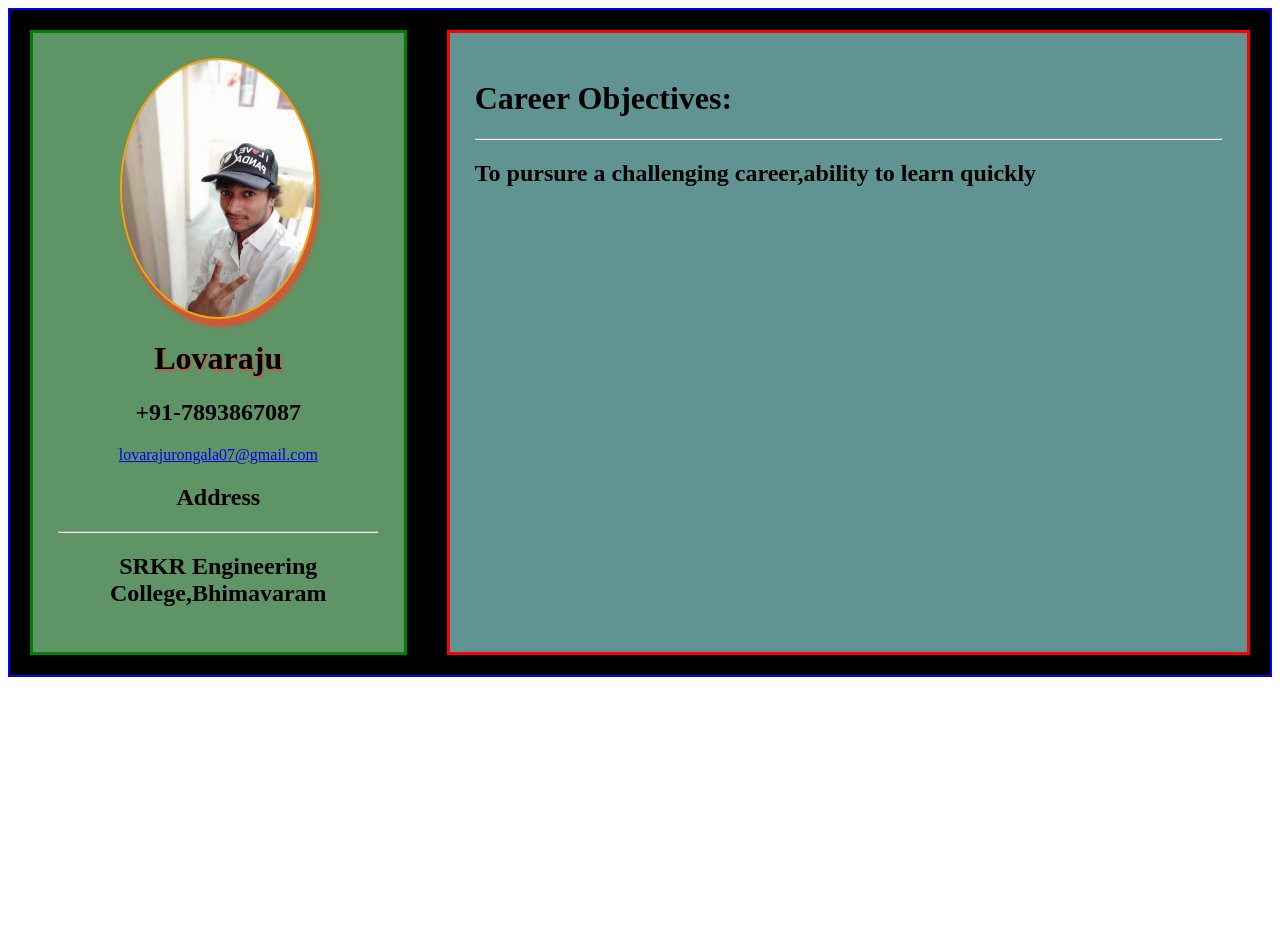
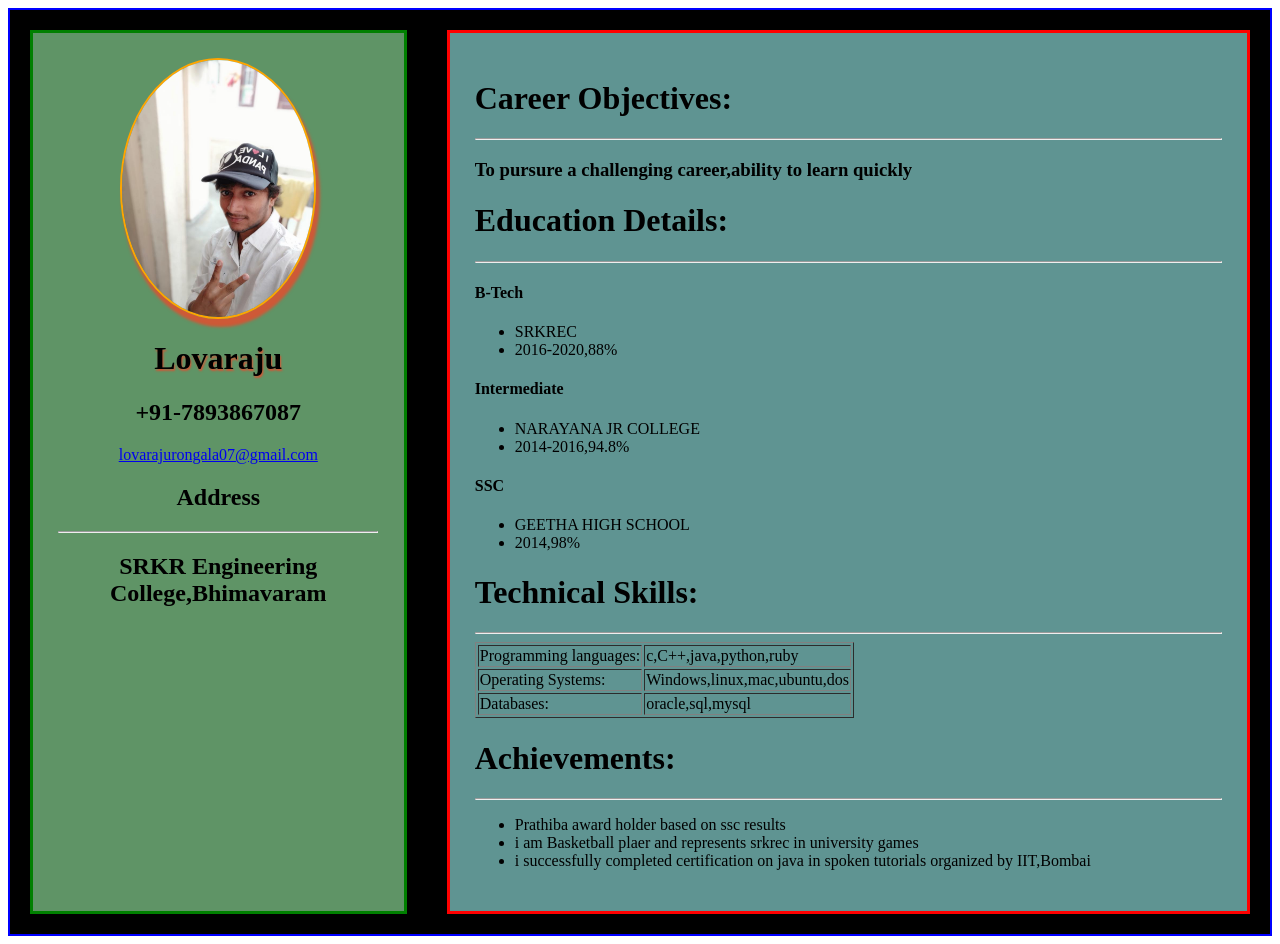
Before and after one commit to lovaraju007/PWA_RESUME_PROJECT, a plain HTML site: page index.html in a window 1280 px wide. Before the commit the page ends 800 px from the top, so only its background shows below. Drawn offline with Linux system fonts and the light colour scheme.

Commit message:
21-07-18 as

```diff
--- a/data.json
+++ b/data.json
@@ -8,5 +8,35 @@
   },
   "career":{
     "info":"To pursure a challenging career,ability to learn quickly"
-  }
+  },
+  "education":[{
+    "degree":"B-Tech",
+    "institute":"SRKREC",
+    "date":["2016-2020","88%"]
+  },
+  {
+    "degree":"Intermediate",
+    "institute":"NARAYANA JR COLLEGE",
+    "date":["2014-2016","94.8%"]
+  },
+  {
+    "degree":"SSC",
+    "institute":"GEETHA HIGH SCHOOL",
+    "date":["2014","98%"]
+  }],
+  "keyskills":[{
+    "title":"Programming languages:",
+    "info":["c,C++,java,python,ruby"]
+  },
+  {
+    "title":"Operating Systems:",
+    "info":["Windows,linux,mac,ubuntu,dos"]
+  },
+{
+  "title":"Databases:",
+  "info":["oracle,sql,mysql"]
+  }],
+  "achievements":{
+  "info":["Prathiba award holder based on ssc results","i am Basketball plaer and represents srkrec in university games","i successfully completed certification on java in spoken tutorials organized by IIT,Bombai"]
 }
+}
--- a/main.js
+++ b/main.js
@@ -15,6 +15,9 @@ Loadjson("data.json",function(text) {
   console.log(data);
   basics(data.details);
   basics_1(data.career);
+  education(data.education);
+  techSkills(data.keyskills);
+  achievements(data.achievements);
 })
 
 var child1=document.querySelector(".child1");
@@ -54,13 +57,76 @@ var child2=document.querySelector(".child2");
 
 function basics_1(det_1){
 
-  var head = document.createElement("h1");
-  head.textContent = "Career Objectives:";
-  child2.appendChild(head);
+  var head_1 = document.createElement("h1");
+  head_1.textContent = "Career Objectives:";
+  child2.appendChild(head_1);
 
   child2.appendChild(document.createElement("hr"));
 
-  var info = document.createElement("h2");
+  var info = document.createElement("h3");
   info.textContent = det_1.info;
   child2.appendChild(info);
 }
+
+var ch2=document.querySelector(".child2");
+
+function education(det_2){
+
+  var head_2 = document.createElement("h1");
+  head_2.textContent = "Education Details:";
+  ch2.appendChild(head_2);
+
+  ch2.appendChild(document.createElement("hr"));
+
+  for(i=0;i<det_2.length;i++){
+    var deg = document.createElement("h4");
+    deg.textContent = det_2[i].degree;
+    ch2.appendChild(deg);
+
+    var ul = document.createElement("ul");
+    var li1 = document.createElement("li");
+    li1.textContent = det_2[i].institute;
+    ul.appendChild(li1);
+    ch2.appendChild(ul);
+
+    var li2 = document.createElement("li");
+    li2.textContent = det_2[i].date;
+    ul.appendChild(li2);
+    ch2.appendChild(ul);
+  }
+}
+
+function techSkills(skillinfo){
+  var head_3 = document.createElement("h1");
+  head_3.textContent = "Technical Skills:";
+  ch2.appendChild(head_3);
+
+  ch2.appendChild(document.createElement("hr"));
+
+  var skilldata = document.createElement("table");
+  skilldata.border = "1";
+  ch2.appendChild(skilldata);
+
+  tabledata="";
+  for(i=0;i<skillinfo.length;i++){
+    tabledata=tabledata+"<tr><td>"+skillinfo[i].title+"</td><td>"+skillinfo[i].info+"</td></tr>";
+  }
+  skilldata.innerHTML=tabledata;
+}
+
+function achievements(achieve){
+  var head_3 = document.createElement("h1");
+  head_3.textContent = "Achievements:";
+  ch2.appendChild(head_3);
+
+  ch2.appendChild(document.createElement("hr"));
+
+  var ul=document.createElement("ul");
+  ch2.appendChild(ul);
+  //var li=document.createElement("li");
+  listdata="";
+  for(i=0;i<achieve.info.length;i++){
+    listdata=listdata+"<li>"+achieve.info[i]+"</li>";
+  }
+    ul.innerHTML=listdata;
+}
--- a/style.css
+++ b/style.css
@@ -22,8 +22,12 @@
   margin:20px;
   width:70%;
   box-shadow: 10px #E72A14;
+  table-layout: fixed;
 }
 
+ td{
+   word-break: break-all;
+ }
 .child1 img{
   border-radius: 50%;
   border: 2px solid orange;
@@ -41,7 +45,7 @@
   word-wrap: break-word;
 }
 
-.child2 h2,h1{
+.child2 h3,h1{
   word-wrap: break-word;
 }
 
@@ -73,7 +77,12 @@
      margin:2%;
      width:90%;
      box-shadow: 10px #E72A14;
+     table-layout: fixed;
    }
+
+    td{
+      word-break: break-all;
+    }
 
    .child1 img{
      border-radius: 50%;
@@ -91,7 +100,7 @@
    .child1 h2,h1,p,a{
      word-wrap: break-word;
    }
-   .child2 h2,h1{
+   .child2 h3,h1{
      word-wrap: break-word;
    }
  }
@@ -127,7 +136,12 @@
      border-radius: 5%;
      width:50%;
      box-shadow: 1px #E72A14;
+     table-layout: fixed;
    }
+
+    td{
+      word-break: break-all;
+    }
 
    .child1 img{
      border-radius: 50%;
@@ -148,7 +162,7 @@
    .child1 p{
      font-size: 120%
    }
-   .child2 h2,h1{
+   .child2 h3,h1{
      font-size: 150%;
      word-wrap: break-word;
    }
```
